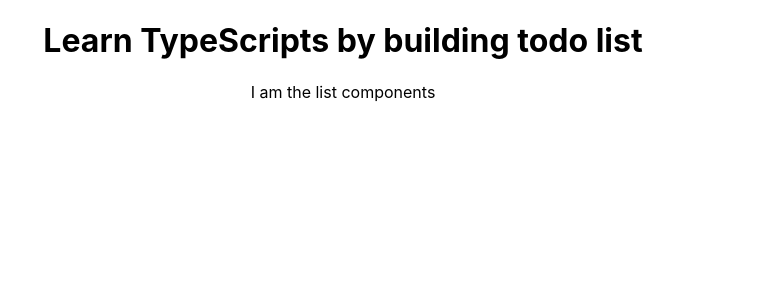
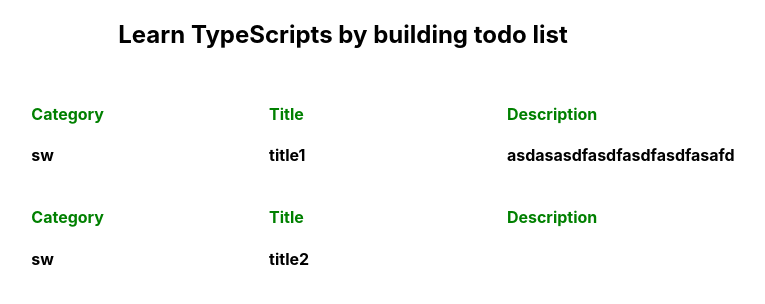
Before and after one commit to Pellumbengineer/Todo-List, a React (Create React App) app: page / in a window 1280 px wide. Shown: the top 304 px of the page, without its empty margins (297-1062 px from the left). Built offline with nearby package versions, Linux system fonts and the light colour scheme.

Commit message:
handling functions

```diff
--- a/package.json
+++ b/package.json
@@ -3,6 +3,7 @@
   "version": "0.1.0",
   "private": true,
   "dependencies": {
+    "@chakra-ui/react": "^1.6.3",
     "@testing-library/jest-dom": "^5.11.4",
     "@testing-library/react": "^11.1.0",
     "@testing-library/user-event": "^12.1.10",
--- a/src/App.tsx
+++ b/src/App.tsx
@@ -1,28 +1,40 @@
+import { Box } from '@chakra-ui/layout'
+import { VStack } from '@chakra-ui/layout'
+import { Container } from '@chakra-ui/layout'
 import React, { useState } from 'react'
 import './App.css'
-import List from './components/List'
+import Todo from './components/Todo'
 
 interface IState {
   todoList: {
     category: string
-    todo: string
-    url: string
+    title: string
     description?: string
   }[]
 }
 
 function App() {
-  const [todoList, setTodoList] = useState<IState['todoList']>([])
-
-  todoList.map((todo) => {
-    todo.description = ''
-  })
+  const [todoList, setTodoList] = useState<IState['todoList']>([
+    {
+      category: 'sw',
+      title: 'title1',
+      description: 'asdasasdfasdfasdfasdfasafd',
+    },
+    {
+      category: 'sw',
+      title: 'title2',
+    },
+  ])
 
   return (
-    <div className='App'>
-      <h1> Learn TypeScripts by building todo list </h1>
-      <List todoList={todoList} />
-    </div>
+    <VStack>
+      <header>
+        <h2>Learn TypeScripts by building todo list</h2>{' '}
+      </header>
+      <Container maxW='container.xl'>
+        <Todo todoList={todoList} />
+      </Container>
+    </VStack>
   )
 }
 
--- a/src/components/List.tsx
+++ /dev/null
@@ -1,16 +0,0 @@
-import React from 'react'
-
-interface IProps {
-  todoList: {
-    category: string
-    todo: string
-    url: string
-    description?: string
-  }[]
-}
-
-const List: React.FC<IProps> = () => {
-  return <div>I am the list components</div>
-}
-
-export default List
--- /dev/null
+++ b/src/components/Todo.tsx
@@ -0,0 +1,96 @@
+import React from 'react'
+import {
+  Grid,
+  Container,
+  Box,
+  useColorModeValue,
+  Center,
+  List,
+} from '@chakra-ui/react'
+
+interface IProps {
+  todoList: {
+    category: string
+    title: string
+    description?: string
+  }[]
+}
+
+const Todo: React.FC<IProps> = ({ todoList }) => {
+  const backgroundColor = useColorModeValue('white', 'gray.800')
+
+  const renderList = (): JSX.Element[] => {
+    return todoList.map((todo) => {
+      return (
+        <Container maxW='container.xl'>
+          <List bg={backgroundColor} gap={6}>
+            <Box
+              borderRadius='lg'
+              borderWidth='1px'
+              maxW='sm'
+              overflow='hidden'
+            >
+              <Grid templateColumns='repeat(3, 1fr)' p='10' gap={10}>
+                <Box gap={5}>
+                  <Box
+                    as='h4'
+                    fontWeight='semibold'
+                    isTruncated
+                    lineHeight='tight'
+                    mt='1'
+                    color='green'
+                  >
+                    Category
+                  </Box>
+                  <h4>{todo.category}</h4>
+                </Box>
+                <Box gap={5}>
+                  <Box
+                    as='h4'
+                    fontWeight='semibold'
+                    isTruncated
+                    lineHeight='tight'
+                    mt='1'
+                    color='green'
+                  >
+                    Title
+                  </Box>
+                  <h4>{todo.title}</h4>
+                </Box>
+                <Box gap={5}>
+                  <Box
+                    as='h4'
+                    fontWeight='semibold'
+                    isTruncated
+                    lineHeight='tight'
+                    mt='1'
+                    color='green'
+                  >
+                    Description
+                  </Box>
+                  <h4>
+                    {todo.description ? (
+                      <Box mt='1' lineHeight='tight' isTruncated>
+                        {todo.description}
+                      </Box>
+                    ) : (
+                      <Box></Box>
+                    )}
+                  </h4>
+                </Box>
+              </Grid>
+            </Box>
+          </List>
+        </Container>
+      )
+    })
+  }
+
+  return (
+    <Center>
+      <ul>{renderList()}</ul>
+    </Center>
+  )
+}
+
+export default Todo
```
Also changed, not shown: 2 other files (tests, documents, lock files or other folders).
